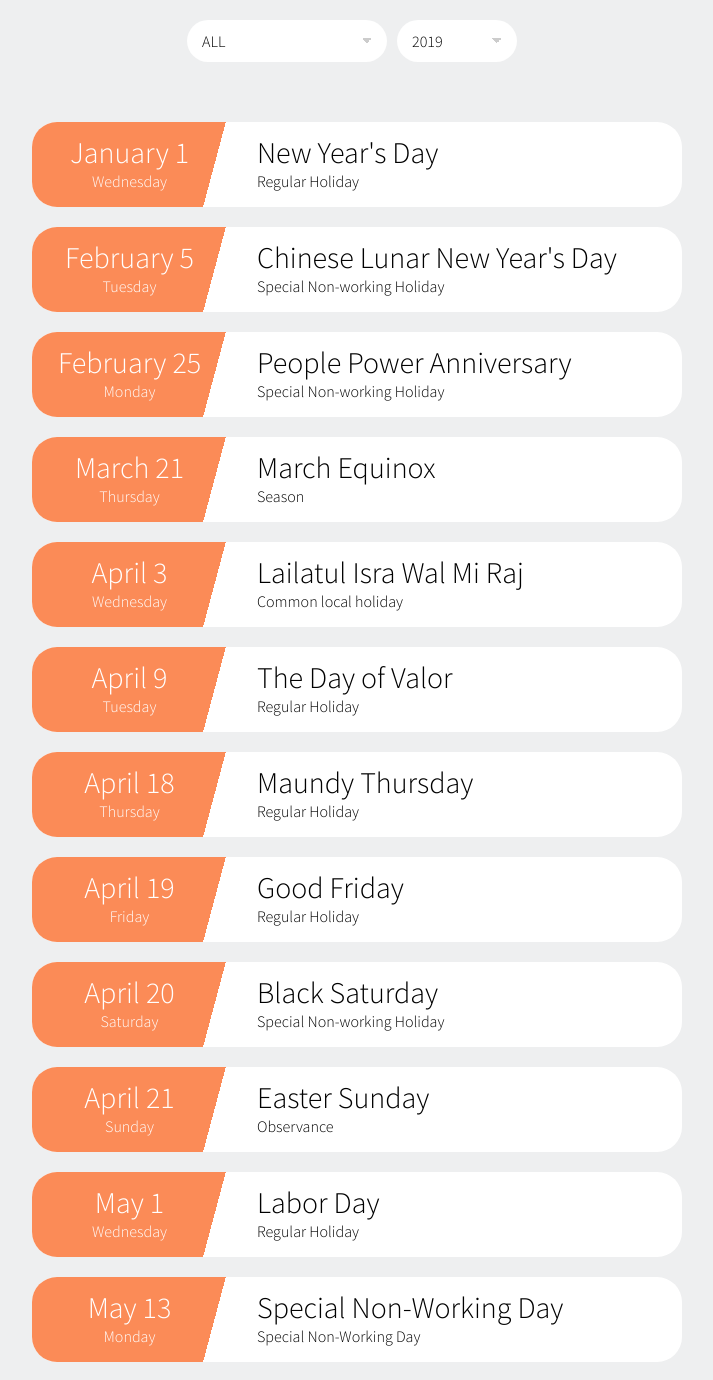
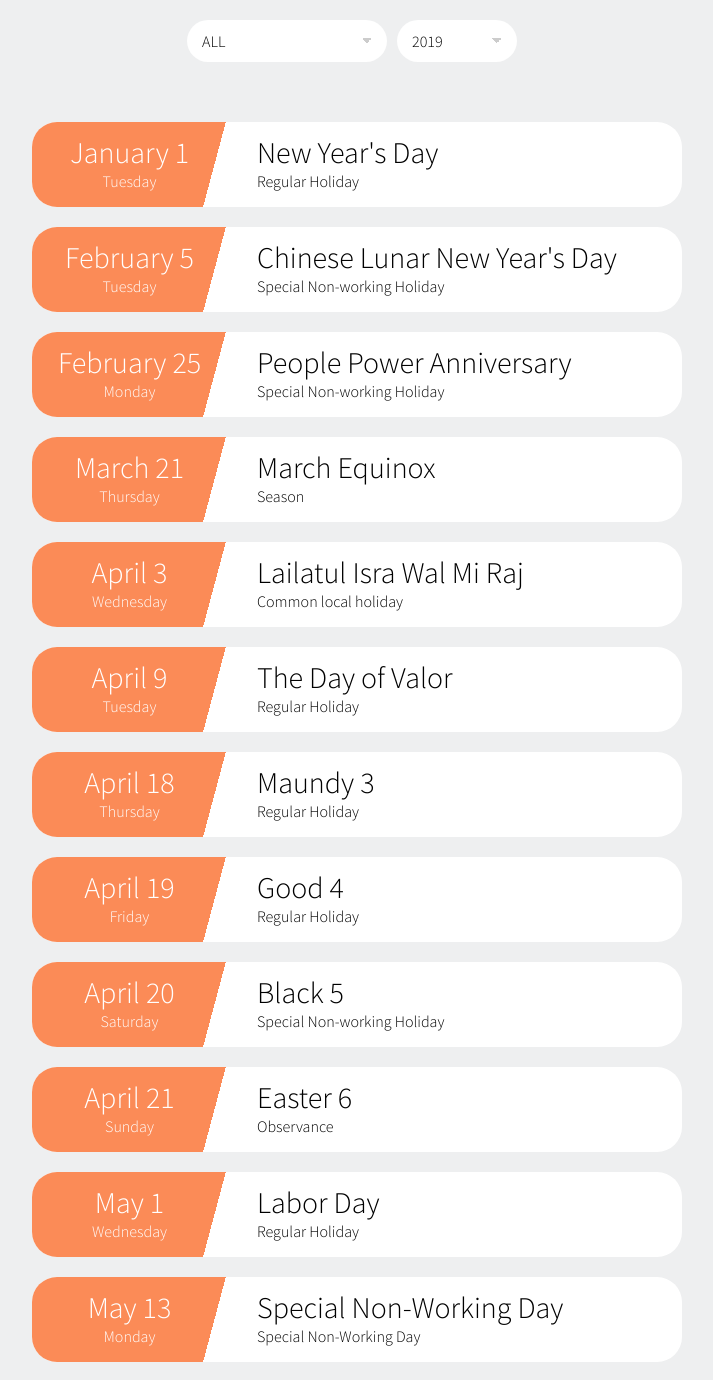
Before and after one commit to limbanmichael/holidayapp, a React (Create React App) app: page /details/1/1 in a window 1280 px wide. Shown: the top 1380 px of the page, without its empty margins (283-996 px from the left). Built offline with nearby package versions, Linux system fonts and the light colour scheme.

Commit message:
develop : create days array

```diff
--- a/src/components/content/content.js
+++ b/src/components/content/content.js
@@ -1,6 +1,7 @@
 import React, { Component } from 'react';
 import './content.css';
 import holiday from '../../data/holiday';
+import days from '../../data/day';
 
 export default class Content extends Component {
     constructor(props) {
@@ -29,12 +30,11 @@ export default class Content extends Component {
     render() {
         let selHoliday;
         if (this.props.selectedMonth.toLowerCase() === 'all') {
-            console.log(this.props, ' from render');
             selHoliday = holiday[this.props.selectedYear];
         } else {
             selHoliday = holiday[this.props.selectedYear].filter(h => this.props.selectedMonth === h.month);
-            console.log(selHoliday, ' from render 2');
         }
+        console.log(days);
 
         return (
             <div className="contentParent">
@@ -43,7 +43,7 @@ export default class Content extends Component {
                         <div className="holiday-card" key={h.name + h.month}>
                             <div className="date">
                                 <p className="date-text">{h.month + ' ' + h.date}</p>
-                                <p className="day-text">{h.day}</p>
+                                <p className="day-text">{days[h.day]}</p>
                             </div>
                             <div className="name-type">
                                 <div className="name">{h.name}</div>
--- /dev/null
+++ b/src/data/day.js
@@ -0,0 +1,9 @@
+export default [
+    "Monday",
+    "Tuesday",
+    "Wednesday",
+    "Thursday",
+    "Friday",
+    "Saturday",
+    "Sunday"
+]
--- a/src/data/holiday.js
+++ b/src/data/holiday.js
@@ -3,245 +3,245 @@ export default {
         {
             "month": "January",
             "date": "1",
-            "day": "Wednesday",
+            "day": "1",
             "name": "New Year's Day",
             "type": "Regular Holiday"
         },
         {
             "month": "February",
             "date": "5",
-            "day": "Tuesday",
+            "day": "1",
             "name": "Chinese Lunar New Year's Day",
             "type": "Special Non-working Holiday"
         },
         {
             "month": "February",
             "date": "25",
-            "day": "Monday",
+            "day": "0",
             "name": "People Power Anniversary",
             "type": "Special Non-working Holiday"
         },
         {
             "month": "March",
             "date": "21",
-            "day": "Thursday",
+            "day": "3",
             "name": "March Equinox",
             "type": "Season"
         },
         {
             "month": "April",
             "date": "3",
-            "day": "Wednesday",
+            "day": "2",
             "name": "Lailatul Isra Wal Mi Raj",
             "type": "Common local holiday"
         },
         {
             "month": "April",
             "date": "9",
-            "day": "Tuesday",
+            "day": "1",
             "name": "The Day of Valor",
             "type": "Regular Holiday"
         },
         {
             "month": "April",
             "date": "18",
-            "day": "Thursday",
-            "name": "Maundy Thursday",
+            "day": "3",
+            "name": "Maundy 3",
             "type": "Regular Holiday"
         },
         {
             "month": "April",
             "date": "19",
-            "day": "Friday",
-            "name": "Good Friday",
+            "day": "4",
+            "name": "Good 4",
             "type": "Regular Holiday"
         },
         {
             "month": "April",
             "date": "20",
-            "day": "Saturday",
-            "name": "Black Saturday",
+            "day": "5",
+            "name": "Black 5",
             "type": "Special Non-working Holiday"
         },
         {
             "month": "April",
             "date": "21",
-            "day": "Sunday",
-            "name": "Easter Sunday",
+            "day": "6",
+            "name": "Easter 6",
             "type": "Observance"
         },
         {
             "month": "May",
             "date": "1",
-            "day": "Wednesday",
+            "day": "2",
             "name": "Labor Day",
             "type": "Regular Holiday"
         },
         {
             "month": "May",
             "date": "13",
-            "day": "Monday",
+            "day": "0",
             "name": "Special Non-Working Day",
             "type": "Special Non-Working Day"
         },
         {
             "month": "June",
             "date": "5",
-            "day": "Wednesday",
+            "day": "2",
             "name": "Eidul-Fitar",
             "type": "Regular Holiday"
         },
         {
             "month": "June",
             "date": "12",
-            "day": "Wednesday",
+            "day": "2",
             "name": "Independence Day",
             "type": "Regular Holiday"
         },
         {
             "month": "June",
             "date": "21",
-            "day": "Friday",
+            "day": "4",
             "name": "June Solstice",
             "type": "Season"
         },
         {
             "month": "August",
             "date": "12",
-            "day": "Monday",
+            "day": "0",
             "name": "Eid al-Adha (Feast of the Sacrifice)",
             "type": "Regular Holiday"
         },
         {
             "month": "August",
             "date": "13",
-            "day": "Tuesday",
+            "day": "1",
             "name": "Eid al-Adha Day 2",
             "type": "Common local holiday"
         },
         {
             "month": "August",
             "date": "21",
-            "day": "Wednesday",
+            "day": "2",
             "name": "Ninoy Aquino Day",
             "type": "Special Non-working Holiday"
         },
         {
             "month": "August",
             "date": "26",
-            "day": "Monday",
+            "day": "0",
             "name": "National Heroes Day",
             "type": "Regular Holiday"
         },
         {
             "month": "August",
             "date": "31",
-            "day": "Saturday",
+            "day": "5",
             "name": "Amun Jadid",
             "type": "Muslim, Common local holiday"
         },
         {
             "month": "September",
             "date": "3",
-            "day": "Tuesday",
+            "day": "1",
             "name": "Yamashita Surrender Day",
             "type": "Special Working Public Holiday"
         },
         {
             "month": "September",
             "date": "8",
-            "day": "Sunday",
+            "day": "6",
             "name": "Feast of the Nativity of Mary",
             "type": "Special Working Public Holiday"
         },
         {
             "month": "September",
             "date": "23",
-            "day": "Monday",
+            "day": "0",
             "name": "September Equinox",
             "type": "Season"
         },
         {
             "month": "November",
             "date": "1",
-            "day": "Friday",
+            "day": "4",
             "name": "All Saints' Day",
             "type": "Special Non-working Holiday"
         },
         {
             "month": "November",
             "date": "2",
-            "day": "Saturday",
+            "day": "5",
             "name": "All Souls' Day",
             "type": "Observance"
         },
         {
             "month": "November",
             "date": "2",
-            "day": "Saturday",
+            "day": "5",
             "name": "Additional Special Non-Working Day",
             "type": "Special Non-working Holiday"
         },
         {
             "month": "November",
             "date": "9",
-            "day": "Saturday",
+            "day": "5",
             "name": "Maulid un-Nabi",
             "type": "Common local holiday"
         },
         {
             "month": "November",
             "date": "30",
-            "day": "Saturday",
+            "day": "5",
             "name": "Bonifacio Day",
             "type": "Regular Holiday"
         },
         {
             "month": "December",
             "date": "8",
-            "day": "Sunday",
+            "day": "6",
             "name": "Feast of the Immaculate Conception",
             "type": "Special Non-working Holiday"
         },
         {
             "month": "December",
             "date": "22",
-            "day": "Sunday",
+            "day": "6",
             "name": "December Solstice",
             "type": "Season"
         },
         {
             "month": "December",
             "date": "24",
-            "day": "Tuesday",
+            "day": "1",
             "name": "Christmas Eve",
             "type": "Observance"
         },
         {
             "month": "December",
             "date": "24",
-            "day": "Tuesday",
+            "day": "1",
             "name": "Additional Special Non-Working Day",
             "type": "Special Non-working Holiday"
         },
         {
             "month": "December",
             "date": "25",
-            "day": "Wednesday",
+            "day": "2",
             "name": "Christmas Day",
             "type": "Regular Holiday"
         },
         {
             "month": "December",
             "date": "30",
-            "day": "Monday",
+            "day": "0",
             "name": "Rizal Day",
             "type": "Regular Holiday"
         },
         {
             "month": "December",
             "date": "31",
-            "day": "Tuesday",
+            "day": "1",
             "name": "New Year's Eve",
             "type": "Special Non-working Holiday"
         },
@@ -250,238 +250,238 @@ export default {
         {
             "month": "January",
             "date": "1",
-            "day": "Wednesday",
+            "day": "2",
             "name": "New Year's Day",
             "type": "Regular Holiday"
         },
         {
             "month": "January",
             "date": "25",
-            "day": "Saturday",
+            "day": "5",
             "name": "Chinese Lunar New Year's Day",
             "type": "Special Non-working Holiday"
         },
         {
             "month": "February",
             "date": "25",
-            "day": "Tuesday",
+            "day": "1",
             "name": "People Power Anniversary",
             "type": "Special Non-working Holiday"
         },
         {
             "month": "March",
             "date": "20",
-            "day": "Friday",
+            "day": "4",
             "name": "March Equinox",
             "type": "Season"
         },
         {
             "month": "March",
             "date": "22",
-            "day": "Sunday",
+            "day": "6",
             "name": "Lailatul Isra Wal Mi Raj",
             "type": "Common local holiday"
         },
         {
             "month": "April",
             "date": "9",
-            "day": "Thursday",
-            "name": "Maundy Thursday",
+            "day": "3",
+            "name": "Maundy 3",
             "type": "Regular Holiday"
         },
         {
             "month": "April",
             "date": "9",
-            "day": "Thursday",
+            "day": "3",
             "name": "The Day of Valor",
             "type": "Regular Holiday"
         },
         {
             "month": "April",
             "date": "10",
-            "day": "Friday",
-            "name": "Good Friday",
+            "day": "4",
+            "name": "Good 4",
             "type": "Regular Holiday"
         },
         {
             "month": "April",
             "date": "11",
-            "day": "Saturday",
-            "name": "Black Saturday",
+            "day": "5",
+            "name": "Black 5",
             "type": "Special Non-working Holiday"
         },
         {
             "month": "April",
             "date": "12",
-            "day": "Sunday",
-            "name": "Easter Sunday",
+            "day": "6",
+            "name": "Easter 6",
             "type": "Observance"
         },
         {
             "month": "May",
             "date": "1",
-            "day": "Friday",
+            "day": "4",
             "name": "Labor Day",
             "type": "Regular Holiday"
         },
         {
             "month": "May",
             "date": "24",
-            "day": "Sunday",
+            "day": "6",
             "name": "Eidul-Fitar",
             "type": "Regular Holiday"
         },
         {
             "month": "June",
             "date": "12",
-            "day": "Friday",
+            "day": "4",
             "name": "Independence Day",
             "type": "Regular Holiday"
         },
         {
             "month": "June",
             "date": "21",
-            "day": "Sunday",
+            "day": "6",
             "name": "June Solstice",
             "type": "Season"
         },
         {
             "month": "July",
             "date": "31",
-            "day": "Friday",
+            "day": "4",
             "name": "Eid al-Adha (Feast of the Sacrifice)",
             "type": "Regular Holiday"
         },
         {
             "month": "August",
             "date": "1",
-            "day": "Saturday",
+            "day": "5",
             "name": "Eid al-Adha Day 2",
             "type": "Common local holiday"
         },
         {
             "month": "August",
             "date": "20",
-            "day": "Thursday",
+            "day": "3",
             "name": "Amun Jadid",
             "type": "Muslim, Common local holiday"
         },
         {
             "month": "August",
             "date": "21",
-            "day": "Friday",
+            "day": "4",
             "name": "Ninoy Aquino Day",
             "type": "Special Non-working Holiday"
         },
         {
             "month": "August",
             "date": "31",
-            "day": "Monday",
+            "day": "0",
             "name": "National Heroes Day",
             "type": "Regular Holiday"
         },
         {
             "month": "September",
             "date": "3",
-            "day": "Thursday",
+            "day": "3",
             "name": "Yamashita Surrender Day",
             "type": "Special Working Public Holiday"
         },
         {
             "month": "September",
             "date": "8",
-            "day": "Tuesday",
+            "day": "1",
             "name": "Feast of the Nativity of Mary",
             "type": "Special Working Public Holiday"
         },
         {
             "month": "September",
             "date": "22",
-            "day": "Tuesday",
+            "day": "1",
             "name": "September Equinox",
             "type": "Season"
         },
         {
             "month": "October",
             "date": "29",
-            "day": "Thursday",
+            "day": "3",
             "name": "Maulid un-Nabi",
             "type": "Common local holiday"
         },
         {
             "month": "November",
             "date": "1",
-            "day": "Sunday",
+            "day": "6",
             "name": "All Saints' Day",
             "type": "Special Non-working Holiday"
         },
         {
             "month": "November",
             "date": "2",
-            "day": "Monday",
+            "day": "0",
             "name": "All Souls' Day",
             "type": "Observance"
         },
         {
             "month": "November",
             "date": "2",
-            "day": "Monday",
+            "day": "0",
             "name": "Additional Special Non-Working Day",
             "type": "Special Non-working Holiday"
         },
         {
             "month": "November",
             "date": "30",
-            "day": "Monday",
+            "day": "0",
             "name": "Bonifacio Day",
             "type": "Regular Holiday"
         },
         {
             "month": "December",
             "date": "8",
-            "day": "Tuesday",
+            "day": "1",
             "name": "Feast of the Immaculate Conception",
             "type": "Special Non-working Holiday"
         },
         {
             "month": "December",
             "date": "21",
-            "day": "Monday",
+            "day": "0",
             "name": "December Solstice",
             "type": "Season"
         },
         {
             "month": "December",
             "date": "24",
-            "day": "Thursday",
+            "day": "3",
             "name": "Christmas Eve",
             "type": "Observance"
         },
         {
             "month": "December",
             "date": "24",
-            "day": "Thursday",
+            "day": "3",
             "name": "Additional Special Non-Working Day",
             "type": "Special Non-working Holiday"
         },
         {
             "month": "December",
             "date": "25",
-            "day": "Friday",
+            "day": "4",
             "name": "Christmas Day",
             "type": "Regular Holiday"
         },
         {
             "month": "December",
             "date": "30",
-            "day": "Wednesday",
+            "day": "2",
             "name": "Rizal Day",
             "type": "Regular Holiday"
         },
         {
             "month": "December",
             "date": "31",
-            "day": "Thursday",
+            "day": "3",
             "name": "New Year's Eve",
             "type": "Special Non-working Holiday"
         },
@@ -490,216 +490,216 @@ export default {
         {
             "month": "January",
             "date": "1",
-            "day": "Friday",
+            "day": "4",
             "name": "New Year's Day",
             "type": "Regular Holiday"
         },
         {
             "month": "February",
             "date": "12",
-            "day": "Friday",
+            "day": "4",
             "name": "Chinese Lunar New Year's Day",
             "type": "Special Non-working Holiday"
         },
         {
             "month": "February",
             "date": "25",
-            "day": "Thursday",
+            "day": "3",
             "name": "People Power Anniversary",
             "type": "Special Non-working Holiday"
         },
         {
             "month": "March",
             "date": "11",
-            "day": "Thursday",
+            "day": "3",
             "name": "Lailatul Isra Wal Mi Raj",
             "type": "Common local holiday"
         },
         {
             "month": "March",
             "date": "20",
-            "day": "Saturday",
+            "day": "5",
             "name": "March Equinox",
             "type": "Season"
         },
         {
             "month": "April",
             "date": "1",
-            "day": "Thursday",
-            "name": "Maundy Thursday",
+            "day": "3",
+            "name": "Maundy 3",
             "type": "Regular Holiday"
         },
         {
             "month": "April",
             "date": "2",
-            "day": "Friday",
-            "name": "Good Friday",
+            "day": "4",
+            "name": "Good 4",
             "type": "Regular Holiday"
         },
         {
             "month": "April",
             "date": "4",
-            "day": "Sunday",
-            "name": "Easter Sunday",
+            "day": "6",
+            "name": "Easter 6",
             "type": "Observance"
         },
         {
             "month": "April",
             "date": "9",
-            "day": "Friday",
+            "day": "4",
             "name": "The Day of Valor",
             "type": "Regular Holiday"
         },
         {
             "month": "May",
             "date": "1",
-            "day": "Saturday",
+            "day": "5",
             "name": "Labor Day",
             "type": "Regular Holiday"
         },
         {
             "month": "May",
             "date": "13",
-            "day": "Thursday",
+            "day": "3",
             "name": "Eidul-Fitar",
             "type": "Regular Holiday"
         },
         {
             "month": "June",
             "date": "12",
-            "day": "Saturday",
+            "day": "5",
             "name": "Independence Day",
             "type": "Regular Holiday"
         },
         {
             "month": "June",
             "date": "21",
-            "day": "Monday",
+            "day": "0",
             "name": "June Solstice",
             "type": "Season"
         },
         {
             "month": "July",
             "date": "20",
-            "day": "Tuesday",
+            "day": "1",
             "name": "Eid al-Adha (Feast of the Sacrifice)",
             "type": "Regular Holiday"
         },
         {
             "month": "July",
             "date": "21",
-            "day": "Wednesday",
+            "day": "2",
             "name": "Eid al-Adha Day 2",
             "type": "Common local holiday"
         },
         {
             "month": "August",
             "date": "10",
-            "day": "Tuesday",
+            "day": "1",
             "name": "Amun Jadid",
             "type": "Muslim, Common local holiday"
         },
         {
             "month": "August",
             "date": "21",
-            "day": "Saturday",
+            "day": "5",
             "name": "Ninoy Aquino Day",
             "type": "Special Non-working Holiday"
         },
         {
             "month": "August",
             "date": "30",
-            "day": "Monday",
+            "day": "0",
             "name": "National Heroes Day",
             "type": "Regular Holiday"
         },
         {
             "month": "September",
             "date": "3",
-            "day": "Friday",
+            "day": "4",
             "name": "Yamashita Surrender Day",
             "type": "Special Working Public Holiday"
         },
         {
             "month": "September",
             "date": "8",
-            "day": "Wednesday",
+            "day": "2",
             "name": "Feast of the Nativity of Mary",
             "type": "Special Working Public Holiday"
         },
         {
             "month": "September",
             "date": "23",
-            "day": "Thursday",
+            "day": "3",
             "name": "September Equinox",
             "type": "Season"
         },
         {
             "month": "October",
             "date": "19",
-            "day": "Tuesday",
+            "day": "1",
             "name": "Maulid un-Nabi",
             "type": "Common local holiday"
         },
         {
             "month": "November",
             "date": "1",
-            "day": "Monday",
+            "day": "0",
             "name": "All Saints' Day",
             "type": "Special Non-working Holiday"
         },
         {
             "month": "November",
             "date": "2",
-            "day": "Tuesday",
+            "day": "1",
             "name": "All Souls' Day",
             "type": "Observance"
         },
         {
             "month": "November",
             "date": "30",
-            "day": "Tuesday",
+            "day": "1",
             "name": "Bonifacio Day",
             "type": "Regular Holiday"
         },
         {
             "month": "December",
             "date": "8",
-            "day": "Wednesday",
+            "day": "2",
             "name": "Feast of the Immaculate Conception",
             "type": "Special Non-working Holiday"
         },
         {
             "month": "December",
             "date": "21",
-            "day": "Tuesday",
+            "day": "1",
             "name": "December Solstice",
             "type": "Season"
         },
         {
             "month": "December",
             "date": "24",
-            "day": "Friday",
+            "day": "4",
             "name": "Christmas Eve",
             "type": "Observance"
         },
         {
             "month": "December",
             "date": "25",
-            "day": "Saturday",
+            "day": "5",
             "name": "Christmas Day",
             "type": "Regular Holiday"
         },
         {
             "month": "December",
             "date": "30",
-            "day": "Thursday",
+            "day": "3",
             "name": "Rizal Day",
             "type": "Regular Holiday"
         }, {
             "month": "December",
             "date": "31",
-            "day": "Friday",
+            "day": "4",
             "name": "New Year's Eve",
             "type": "Special Non-working Holiday"
         }
```
